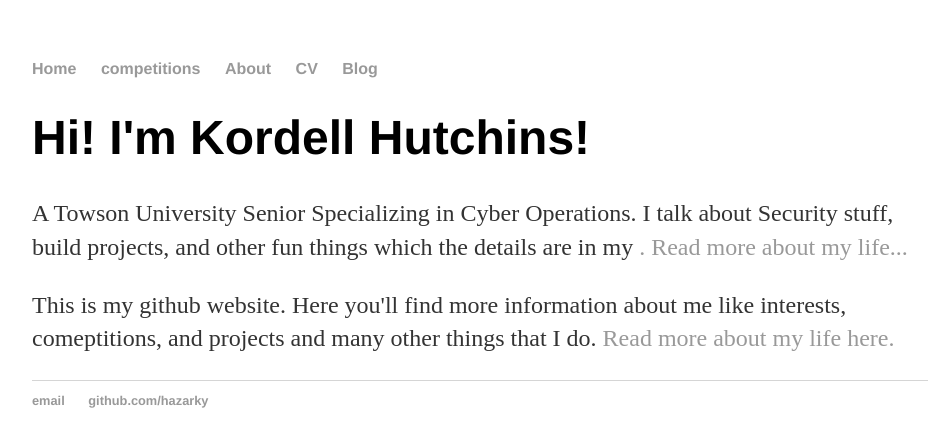
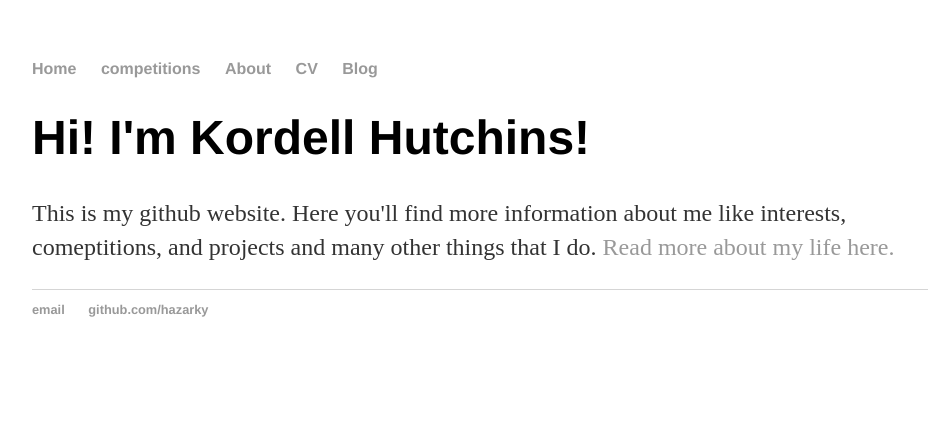
Before and after one commit to hazarky/hazarky.github.io, a Jekyll site: the page built from index.html, in a window 1280 px wide. Shown: the top 447 px of the page, without its empty margins (160-1097 px from the left). Built offline with Jekyll 4.4.1, drawn with Linux system fonts in a browser that asks for light colours.

Commit message:
Update index.html

```diff
--- a/index.html
+++ b/index.html
@@ -4,6 +4,5 @@ title: Kordell Hutchins, Towson Student
 ---
 <div class="blurp">
 	<h1> Hi! I'm Kordell Hutchins!</h1>
-	<p>A Towson University Senior Specializing in Cyber Operations. I talk about Security stuff, build projects, and other fun things which the details are in my <a href="/about">. Read more about my life...</a></p>
 	<p>This is my github website. Here you'll find more information about me like interests, comeptitions, and projects and many other things that I do.<a href="/about"> Read more about my life here.</p>
 </div><!-- /.blurb -->
```
